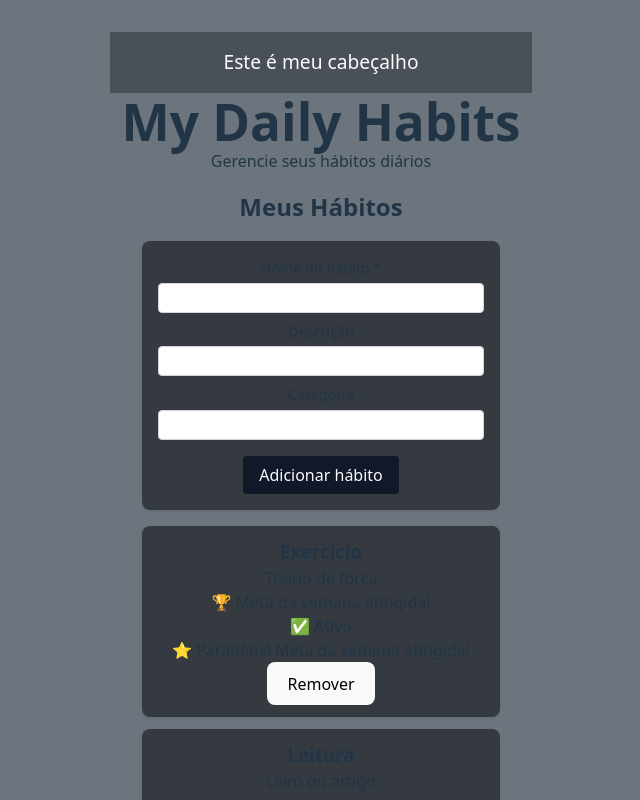
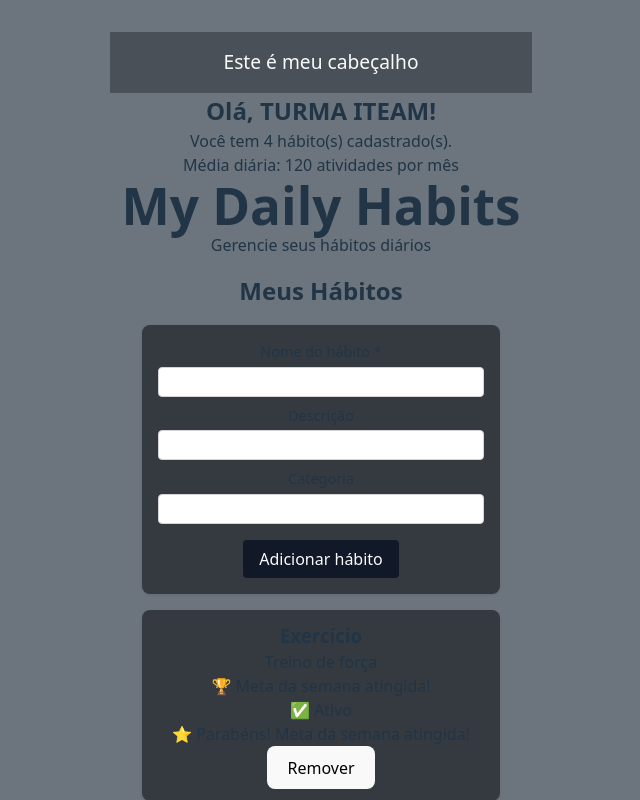
Before and after one commit to RobertGonzaga/CCTI, a React (Vite) app in the folder MODULO 4/my-daily-habits/: page / in a window 1280 px wide. Shown: the top 800 px of the page, without its empty margins (319-959 px from the left). Built offline with nearby package versions, Linux system fonts and the light colour scheme.

Commit message:
atv 5 concluida

```diff
--- a/MODULO 4/my-daily-habits/src/App.jsx
+++ b/MODULO 4/my-daily-habits/src/App.jsx
@@ -4,16 +4,39 @@ import Cabecalho from "./components/Cabecalho";
 import SecaoHabitos from "./components/SecaoHabitos";
 import HabitList from "./components/HabitList";
 import BemVindo from "./components/BemVindo";
+import { useState } from "react";
+
+const INITIAL_HABITS = [
+  { id: 1, nome: "Exercício", descricao: "Treino de força", meta: 5, ativo: true, diasFeitos: 5 },
+  { id: 2, nome: "Leitura", descricao: "Livro ou artigo", meta: 7, ativo: true, diasFeitos: 3 },
+  { id: 3, nome: "Meditação", descricao: "Respiração e foco", meta: 7, ativo: false, diasFeitos: 0 },
+  { id: 4, nome: "Hidratação", descricao: "Beber 2L de água", meta: 7, ativo: true, diasFeitos: 6 },
+];
 
 function App() {
+  const [habits, setHabits] = useState(() => {
+    // Esta função executa UMA VEZ — na montagem
+    const stored = localStorage.getItem("my-daily-habits");
+
+    // Se não há nada salvo — usa o array inicial
+    if (!stored) return INITIAL_HABITS;
+
+    // Se há dados salvos — tenta fazer o parse
+    try {
+      return JSON.parse(stored);
+    } catch {
+      // Se o JSON estiver corrompido — volta pro array inicial
+      return [];
+    }
+  });
   return (
     <div>
       <Cabecalho titulo="My Daily Habits" />
-      <BemVindo />
+      <BemVindo nomeUsuario="Turma iteam" totalHabits={habits.length} />
       <h1>My Daily Habits</h1>
       <p>Gerencie seus hábitos diários</p>
       <SecaoHabitos titulo="Meus Hábitos">
-        <HabitList />
+        <HabitList initialHabits={INITIAL_HABITS} habits={habits} setHabits={setHabits} />
       </SecaoHabitos>
       <Footer />
     </div>
--- a/MODULO 4/my-daily-habits/src/components/BemVindo.jsx
+++ b/MODULO 4/my-daily-habits/src/components/BemVindo.jsx
@@ -1,20 +1,17 @@
-function BemVindo() {
-  const BemVindo = ({ nomeUsuario, totalHabitos }) => {
+function BemVindo({ nomeUsuario, totalHabits }) {
   // Lógica antes do return
   const nomeFormatado = nomeUsuario.toUpperCase();
   const mensagem =
-      totalHabitos > 0
-        ? `Você tem ${totalHabitos} hábito(s) cadastrado(s).`
+    totalHabits > 0
+      ? `Você tem ${totalHabits} hábito(s) cadastrado(s).`
       : "Nenhum hábito cadastrado ainda. Que tal começar?";
-
   return (
     <div>
       <h2>Olá, {nomeFormatado}!</h2>
       <p>{mensagem}</p>
-        <p>Média diária: {(totalHabitos * 30).toFixed(0)} atividades por mês</p>
+      <p>Média diária: {(totalHabits * 30).toFixed(0)} atividades por mês</p>
     </div>
   );
-  };
 }
 
 export default BemVindo;
--- a/MODULO 4/my-daily-habits/src/components/HabitList.jsx
+++ b/MODULO 4/my-daily-habits/src/components/HabitList.jsx
@@ -1,29 +1,7 @@
 import { useEffect, useState, useRef } from "react";
 import HabitCard from "./HabitCard";
 
-function HabitList() {
-  const [habits, setHabits] = useState(() => {
-    // Esta função executa UMA VEZ — na montagem
-    const stored = localStorage.getItem("my-daily-habits");
-
-    // Se não há nada salvo — usa o array inicial
-    if (!stored)
-      return [
-        { id: 1, nome: "Exercício", descricao: "Treino de força", meta: 5, ativo: true, diasFeitos: 5 },
-        { id: 2, nome: "Leitura", descricao: "Livro ou artigo", meta: 7, ativo: true, diasFeitos: 3 },
-        { id: 3, nome: "Meditação", descricao: "Respiração e foco", meta: 7, ativo: false, diasFeitos: 0 },
-        { id: 4, nome: "Hidratação", descricao: "Beber 2L de água", meta: 7, ativo: true, diasFeitos: 6 },
-      ];
-
-    // Se há dados salvos — tenta fazer o parse
-    try {
-      return JSON.parse(stored);
-    } catch {
-      // Se o JSON estiver corrompido — volta pro array inicial
-      return [];
-    }
-  });
-
+function HabitList({ initialHabits, habits, setHabits }) {
   const removerHabit = (id) => {
     setHabits(habits.filter((habit) => habit.id !== id));
   };
@@ -31,7 +9,14 @@ function HabitList() {
   const handleChange = (e) => {
     const { name, value } = e.target;
     // [name] é uma chave dinâmica — usa o valor de name como nome da propriedade
-    if (name === "novoNome") setNovoNome(value);
+    if (name === "novoNome") {
+      setNovoNome(value);
+      if (value.length > 0 && value.length < 3) {
+        setErroNome("O nome deve ter pelo menos 3 caracteres.");
+      } else {
+        setErroNome("");
+      }
+    }
     if (name === "novaDescricao") setNovaDescricao(value);
     if (name === "novaCategoria") setNovaCategoria(value);
   };
@@ -39,6 +24,7 @@ function HabitList() {
   const [novoNome, setNovoNome] = useState("");
   const [novaDescricao, setNovaDescricao] = useState("");
   const [novaCategoria, setNovaCategoria] = useState("");
+  const [erroNome, setErroNome] = useState("");
 
   const nomeInputRef = useRef(null);
 
@@ -47,6 +33,11 @@ function HabitList() {
 
     if (!novoNome.trim()) {
       alert("Informe um nome para o hábito.");
+      return;
+    }
+
+    if (erroNome) {
+      nomeInputRef.current?.focus();
       return;
     }
 
@@ -79,12 +70,7 @@ function HabitList() {
 
   const limparHistorico = () => {
     localStorage.removeItem("my-daily-habits");
-    setHabits([
-      { id: 1, nome: "Exercício", descricao: "Treino de força", meta: 5, ativo: true, diasFeitos: 5 },
-      { id: 2, nome: "Leitura", descricao: "Livro ou artigo", meta: 7, ativo: true, diasFeitos: 3 },
-      { id: 3, nome: "Meditação", descricao: "Respiração e foco", meta: 7, ativo: false, diasFeitos: 0 },
-      { id: 4, nome: "Hidratação", descricao: "Beber 2L de água", meta: 7, ativo: true, diasFeitos: 6 },
-    ]);
+    setHabits(initialHabits);
   };
 
   return (
@@ -95,6 +81,7 @@ function HabitList() {
             Nome do hábito *
             <input type="text" value={novoNome} name="novoNome" onChange={handleChange} ref={nomeInputRef} />
           </label>
+          {erroNome && <p style={{ color: "red", fontSize: "0.8rem" }}>{erroNome}</p>}
         </div>
         <div>
           <label>
```
Lines whose indentation alone changed are shown as unchanged.
